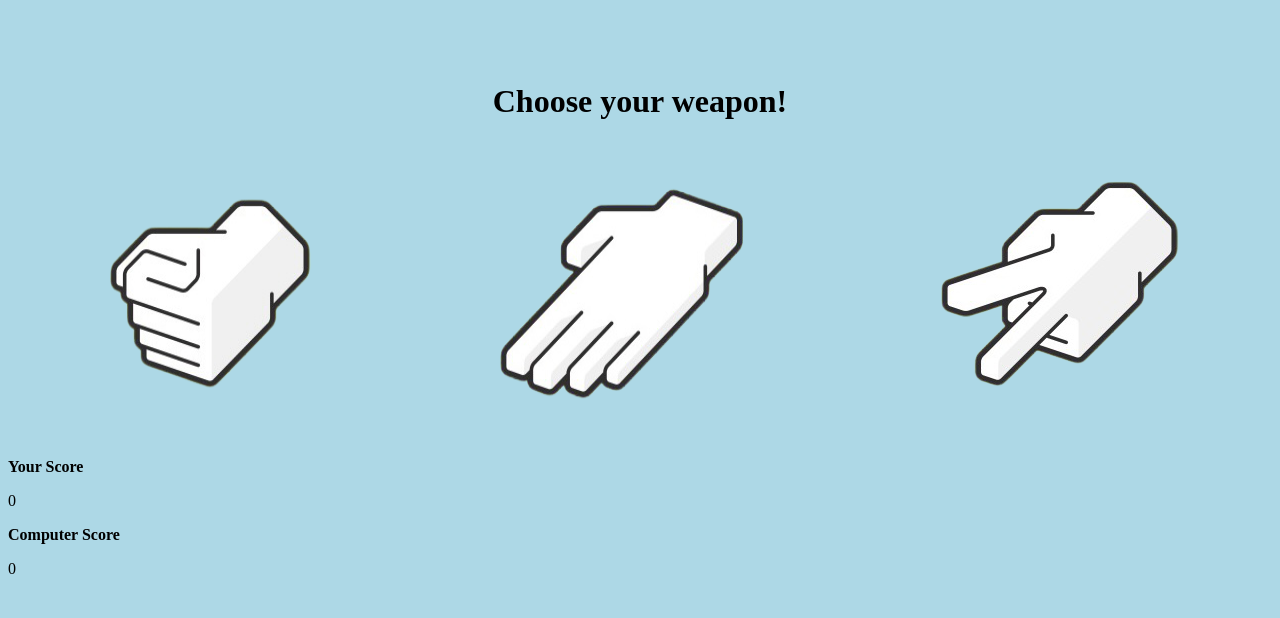
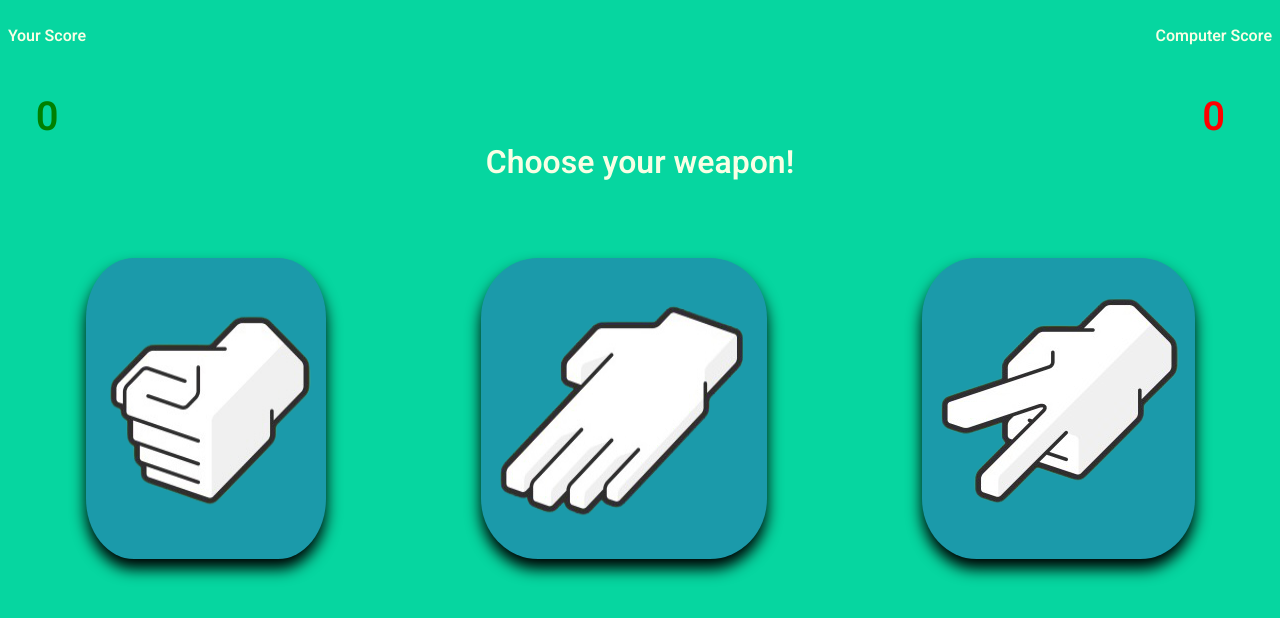
Before and after one commit to Givemeskills/Rock-Paper-Scissors-2.0, a plain HTML site: page index.html in a window 1280 px wide. Drawn offline with Linux system fonts and the light colour scheme.

Commit message:
added font, background, button effects, respositioned elements

```diff
--- a/game.js
+++ b/game.js
@@ -19,6 +19,7 @@ function resetScores() {
 humanScore = 0;
 computerScore = 0;
 }
+
 
 // The game itself - this plays one round and takes input from a human player and the computerPlay() function given provided bythe game function
 function playRound(humanSelection, computerSelection) {
@@ -79,18 +80,18 @@ if (roundsPlayed === 5 && humanScore > computerScore) {
 
 // buttons that give corresponding input
 let rock = document.querySelector('#rock')
-rock.addEventListener('click', function() {
+rock.addEventListener('mouseover', function() {
 playRound("rock");
 })
 
 
 let paper = document.querySelector('#paper')
-paper.addEventListener('click', function() {
+paper.addEventListener('mouseover', function() {
 playRound("paper");
 })
 
 
 let scissors = document.querySelector('#scissors')
-scissors.addEventListener('click', function() {
+scissors.addEventListener('mouseover', function() {
 playRound("scissors");
 })
--- a/index.html
+++ b/index.html
@@ -8,9 +8,25 @@
 </head>
 <body>
 
+  <div id = "scores">
+    <div id = "human-score-div">
+      <p id = "score-title"><b>Your Score</b></p>
+      <p id = "humanScoreDisp">0</p>
+    </div>
+
+    <div id = "computer-score-div">
+      <p id = "score-title"><b>Computer Score</b></p>
+      <p id = "compScoreDisp">0</p>
+    </div>
+  </div>
+
+  <h1 id = "roundResult">Choose your weapon!</h1>
+
+  <div id = "game-info">
+    <p id = "gameResult"></p>
+  </div>
+
   <div id = main-page>
-
-    <h1 id = "roundResult">Choose your weapon!</h1>
 
     <div id = buttons>
       <img id = "rock" src = "rock.png">
@@ -18,23 +34,6 @@
       <img id = "scissors" src = "scissors.png">
    </div>
 
-    <div id = "game-info">
-
-      <div id = "scores">
-        <div id = "human-score-div">
-          <p><b>Your Score</b></p>
-          <p id = "humanScoreDisp">0</p>
-        </div>
-
-        <div id = "computer-score-div">
-          <p><b>Computer Score</b></p>
-          <p id = "compScoreDisp">0</p>
-        </div>
-
-        <p id = "gameResult"></p>
-      </div>
-    </div>
-
   </div>
   <script src = "game.js"></script>
 </body>
--- a/style.css
+++ b/style.css
@@ -1,16 +1,48 @@
+@import url('https://fonts.googleapis.com/css2?family=Heebo:wght@600&display=swap');
+
+
 body {
-    background-color: lightblue;
+    background-color:#06D6A0;
+    color: #F8FFE5;
+    font-family: Heebo;
 }
 
-#roundResult {
+#humanScoreDisp {
+    color: green;
+}
+
+#compScoreDisp {
+    color: red;
+}
+
+#main-page {
+    z-index: 2;
+    display: flex;
+    flex-direction: column;
+    justify-content: center;
+    }
+
+#roundResult  {
+    text-align: center;
+    position: relative;
+    bottom: 50px;
+}
+
+#game-info {
     text-align: center;
 }
 
-#main-page {
-height: 50vw;
-display: flex;
-flex-direction: column;
-justify-content: center;
+#rock, #paper, #scissors {
+    border-radius: 20%;
+    box-shadow:  0px 10px 15px 0px black;
+    background-color: #1B9AAA;
+
+}
+
+#rock:hover, #paper:hover, #scissors:hover {
+    transition: box-shadow 0s linear;
+    box-shadow: 0px 0px 0px 0px black;
+    transform: scale(0.98);
 }
 
 #buttons {
@@ -18,6 +50,18 @@ justify-content: center;
     justify-content: space-around;
 
 }
+
 #rock, #paper, #scissors {
     cursor: pointer;
 }
+
+#scores {
+    display: flex;
+    justify-content: space-between;
+    height: 20vh;
+}
+
+#humanScoreDisp, #compScoreDisp {
+    text-align: center;
+    font-size: 40px;
+}
```
